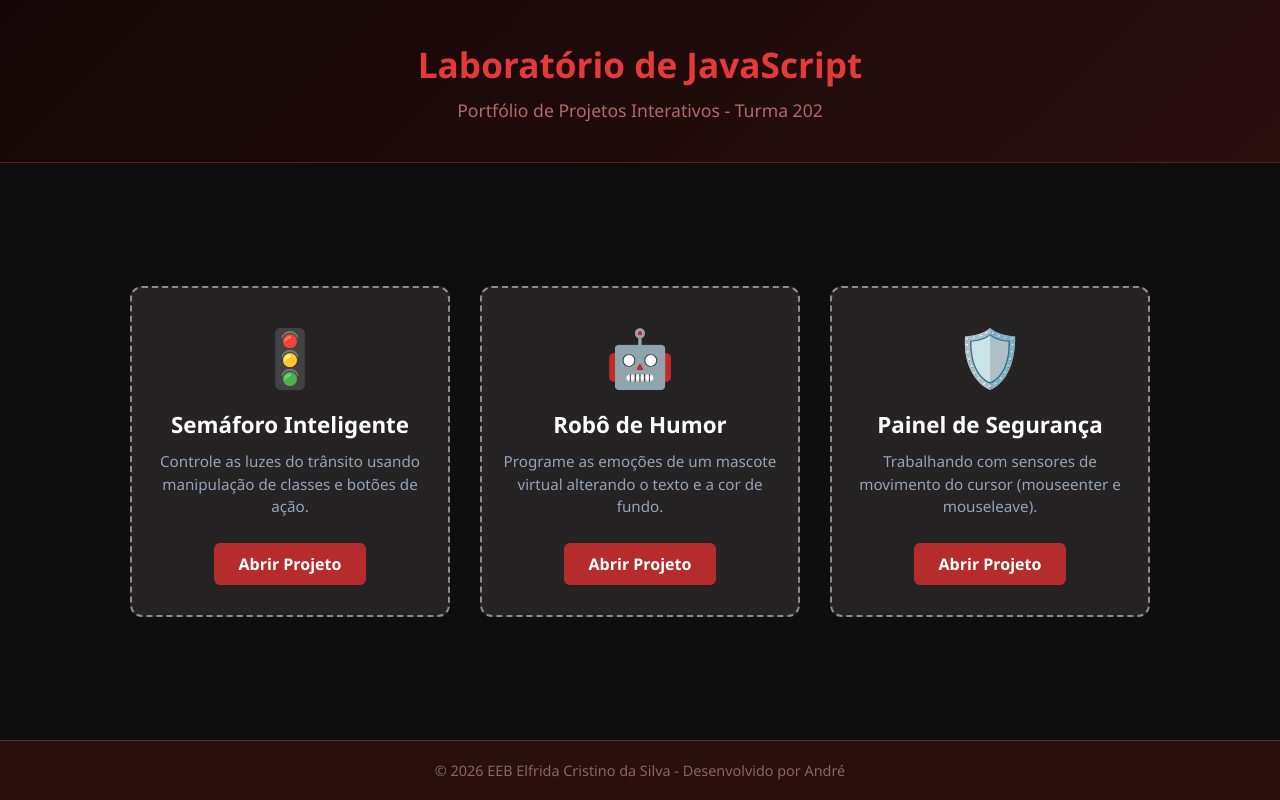
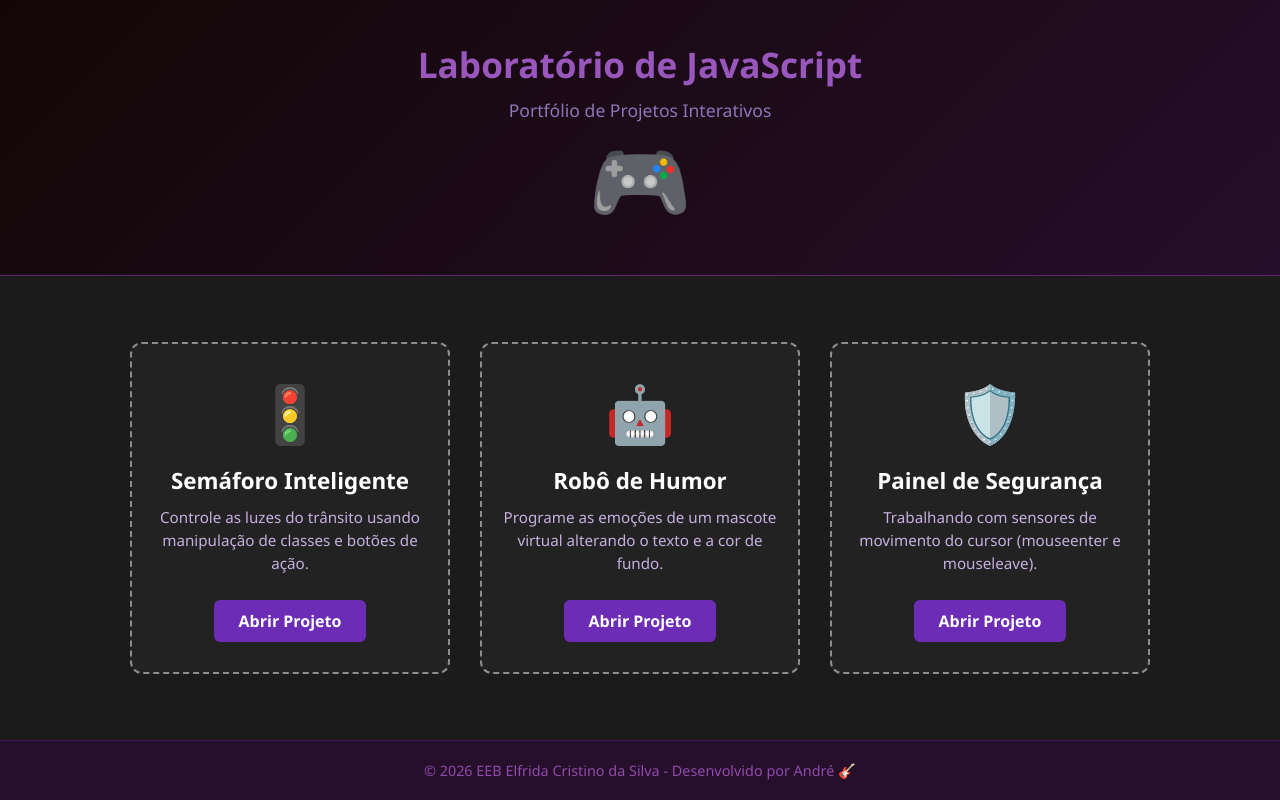
Before and after one commit to AndreN70x7/portfolio, a plain HTML site: page index.html in a window 1280 px wide. Drawn offline with Linux system fonts and the light colour scheme.

Commit message:
site atualizado

```diff
--- a/index.html
+++ b/index.html
@@ -3,7 +3,7 @@
 <head>
     <meta charset="UTF-8">
     <meta name="viewport" content="width=device-width, initial-scale=1.0">
-    <title>Portal de Projetos - Turma 202</title>
+    <title>Portal de Projetos</title>
     <style>
         /* =========================================================
            CONFIGURAÇÕES GERAIS
@@ -16,7 +16,7 @@
 
         body {
             font-family: 'Segoe UI', Tahoma, Geneva, Verdana, sans-serif;
-            background-color: #0f0e0e; /* Slate 900 (fundo escuro) */
+            background-color: #1b1b1b; /* Slate 900 (fundo escuro) */
             color: #ffffff;
             min-height: 100vh;
             display: flex;
@@ -29,18 +29,21 @@
         .cabecalho {
             text-align: center;
             padding: 40px 20px;
-            background: linear-gradient(135deg, #140606, #2a0f0f);
-            border-bottom: 1px solid #5a1c1c;
+            background: linear-gradient(135deg, #140606, #240f2a);
+            border-bottom: 1px solid #60216d;
         }
 
         .cabecalho h1 {
-            color: #e43a3a;
+            color: #9957be;
             font-size: 2.2rem;
             margin-bottom: 10px;
         }
+        .cabecalho h2 {
+            font-size: 5.2rem;
+        }
 
         .cabecalho p {
-            color: #af6a6a;
+            color: #8977bb;
             font-size: 1.1rem;
         }
 
@@ -61,7 +64,7 @@
            OS CARTÕES DE PROJETO (CARDS)
            ========================================================= */
         .cartao {
-            background-color: #252323;
+            background-color: #222222;
             width: 320px;
             padding: 30px 20px;
             border-radius: 12px;
@@ -73,7 +76,7 @@
         /* Efeito ao passar o mouse por cima do cartão */
         .cartao:hover {
             transform: translateY(-8px);
-            border-color: #e00606;
+            border-color: #9006e0;
             box-shadow: 0 12px 25px rgba(0, 0, 0, 0.4);
         }
 
@@ -89,7 +92,7 @@
         }
 
         .cartao p {
-            color: #94a3b8;
+            color: #c5b0e0;
             font-size: 0.95rem;
             margin-bottom: 25px;
             line-height: 1.5;
@@ -100,7 +103,7 @@
            ========================================================= */
         .btn-acessar {
             display: inline-block;
-            background-color: #b62c2c;
+            background-color: #6c2cb6;
             color: white;
             text-decoration: none;
             padding: 10px 25px;
@@ -110,7 +113,7 @@
         }
 
         .btn-acessar:hover {
-            background-color: #ac1b1b;
+            background-color: #661bac;
         }
 
         /* =========================================================
@@ -119,9 +122,9 @@
         .rodape {
             text-align: center;
             padding: 20px;
-            background-color: #2a0f0f;
-            border-top: 1px solid #553333;
-            color: #8b6464;
+            background-color: #260f2a;
+            border-top: 1px solid #421457;
+            color: #914aad;
             font-size: 0.9rem;
         }
     </style>
@@ -130,7 +133,8 @@
 
     <header class="cabecalho">
         <h1>Laboratório de JavaScript</h1>
-        <p>Portfólio de Projetos Interativos - Turma 202</p>
+        <p>Portfólio de Projetos Interativos</p>
+        <h2>🎮</h2>
     </header>
 
     <main class="galeria">
@@ -163,7 +167,7 @@
     </main>
 
     <footer class="rodape">
-        <p>&copy; 2026 EEB Elfrida Cristino da Silva - Desenvolvido por André</p>
+        <p>&copy; 2026 EEB Elfrida Cristino da Silva - Desenvolvido por André 🎸</p>
     </footer>
 
 </body>
--- a/site-3/script.js
+++ b/site-3/script.js
@@ -1,7 +1,7 @@
 const radar = document.getElementById("radar")
 
 radar.addEventListener('mouseenter' , function() {
-    radar.style.backgroundColor = 'green'
+    radar.style.backgroundColor = 'purple'
     radar.textContent = "Entrou"
 })
 
--- a/site-3/style.css
+++ b/site-3/style.css
@@ -16,7 +16,7 @@ body {
 }
 h2 {
     margin-bottom: 250px;
-    color: rgb(86, 221, 24);
+    color: rgb(93, 24, 221);
     font-size: 42px;
 }
 #radar {
```
Also changed, not shown: site-1/index.html (+1 -1 lines), site-2/index.html (+1 -1 lines).
